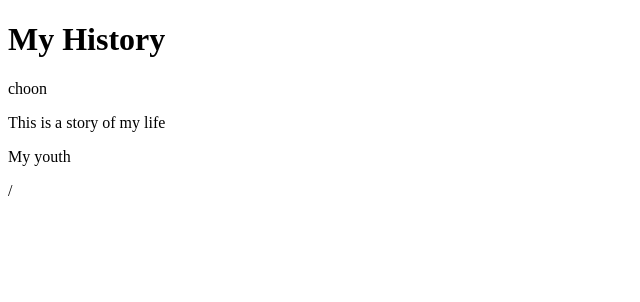
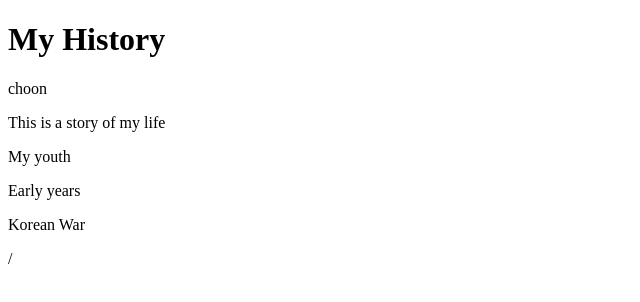
Before and after one commit to choonrai/choonrai.github.io, a plain HTML site: page index.html in a window 1280 px wide. Shown: the whole page, without its empty margins (0-640 px from the left). Drawn offline with Linux system fonts and the light colour scheme.

Commit message:
war time

```diff
--- a/index.html
+++ b/index.html
@@ -8,6 +8,9 @@
         <div id=My youth>
             <p>My youth</p>
         </div>
+        <div>Early years
+            <p>Korean War</p>
+        </div>
 
     </body>
 </html>/
```
